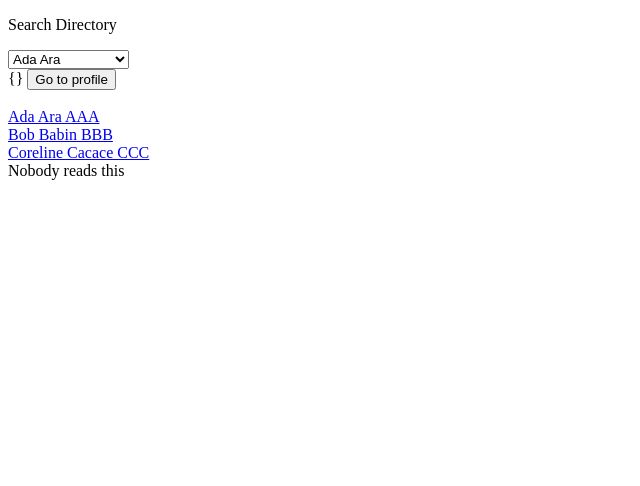
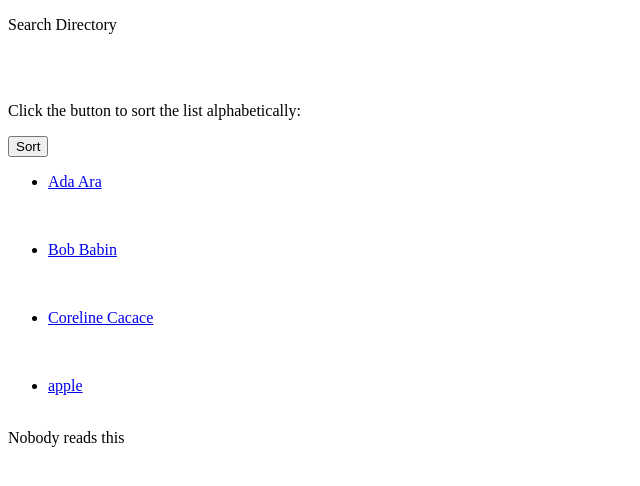
Before and after one commit to IsaacYao20036/DT_photoboard, a Flask app: page /search in a window 1280 px wide. Shown: the part 130-616 px from the top of the page, without its empty margins (0-640 px from the left). Run offline with Flask 3, Linux system fonts and the light colour scheme.

Commit message:
working on sorting and filter for search pg

```diff
--- /dev/null
+++ b/app/static/js/search.js
@@ -0,0 +1,60 @@
+// Search List code from W3Schools
+
+// function myFunction() {
+//     // Declare variables
+//     var input, filter, ul, li, a, i, txtValue;
+//     input = document.getElementById('myInput');
+//     filter = input.value.toUpperCase();
+//     ul = document.getElementById("myUL");
+//     li = ul.getElementsByTagName('li');
+
+//     // Loop through all list items, and hide those who don't match the search query
+//     for (i = 0; i < li.length; i++) {
+//         a = li[i].getElementsByTagName("a")[0];
+//         txtValue = a.textContent || a.innerText;
+//         if (txtValue.toUpperCase().indexOf(filter) > -1) {
+//             li[i].style.display = ""
+//             alert(1);
+//         } else {
+//             li[i].style.display = "none"
+//             alert(0)
+//         }
+//     }
+// }
+
+
+// Sort List code from W3Schools
+
+function sortList() {
+    var list, i, switching, b, shouldSwitch;
+    list = document.getElementById("id01");
+    switching = true;
+    /* Make a loop that will continue until
+    no switching has been done: */
+    while (switching) {
+        // Start by saying: no switching is done:
+        switching = false;
+        // b = list.getElementsByClassName("profileLinksText");
+        b = list.getElementsByClassName("profileLinksText");
+        // Loop through all list items:
+        for (i = 0; i < (b.length - 1); i++) {
+            // Start by saying there should be no switching:
+            shouldSwitch = false;
+            /* Check if the next item should
+            switch place with the current item: */
+            if (b[i].innerHTML.toLowerCase() > b[i + 1].innerHTML.toLowerCase()) {
+                /* If next item is alphabetically lower than current item,
+                mark as a switch and break the loop: */
+                shouldSwitch = true;
+
+                break;
+            }
+        }
+        if (shouldSwitch) {
+            /* If a switch has been marked, make the switch
+            and mark the switch as done: */
+            b[i].parentNode.insertBefore(b[i + 1], b[i]);
+            switching = true;
+        }
+    }
+}
--- a/app/templates/search.html
+++ b/app/templates/search.html
@@ -5,20 +5,73 @@
 
 <!-- Learning how to use WTForms -->
 <!-- This form will likely be removed or reworked -->
-<form method="POST" enctype="multipart/form-data">
+<!-- <form method="POST" enctype="multipart/form-data">
     {{ form.csrf_token }}
     {{ form.staffmembers }}<br>{{ form.errors }}
     <input type="submit" value="Go to profile">
-</form>
+</form> -->
 
 <br>
 
+<!-- Trying dropdown -->
+<!-- <form>
+    <label for="label">Sort by:</label>
+    <select name="sort">
+        <option value="First name">First name</option>
+        <option value="Last name">Last name</option>
+        <option value="Faculty">Faculty</option>
+        <option value="Department">Department</option>
+    </select>
+    <input type="submit" id="myInput" onclick="myFunction()" value="foo">
+</form> -->
+
+<br>
+
+<p>Click the button to sort the list alphabetically:</p>
+<button onclick="sortList()">Sort</button>
+<ul id="id01">
     {% for staffmember in staffmembers %}
+        <li>
+            <a href="/profile/{{ staffmember.code }}">
+                <p class="profileLinksText">{{ staffmember }}</p>
+            </a>
+        </li>
+        <br>
+    {% endfor %}
+   <li>
+        <a href="#">
+            <p class="profileLinksText">apple</p>
+        </a>
+    </li>
+</ul>
+
+<!-- <p>Click the button to sort the list alphabetically:</p>
+<button onclick="sortList()">Sort</button>
+<ul id="id01">
+    <li>Oslo</li>
+    <li>Stockholm</li>
+    <li>Helsinki</li>
+    <li>Berlin</li>
+    <li>Rome</li>
+    <li>Madrid</li>
+</ul> -->
+
+<br>
+
+<!-- Search List code from W3Schools -->
+<!-- <input type="text" id="myInput" onkeyup="myFunction()" placeholder="Search for names..">
+
+<ul id="myUL">
+    {% for staffmember in staffmembers %}
+        <li>
             <a href="/profile/{{ staffmember.code }}">
                 {{ staffmember }}
-        {{ staffmember.code }}
             </a>
-    <br>
+        </li>
     {% endfor %}
+    <li><a>apple</a></li>
+</ul> -->
+
+<script src="{{url_for('static', filename='/js/search.js')}}"></script>
 
 {% endblock %}
```
Also changed, not shown: app/static/css/style.css (indentation only). Lines whose indentation alone changed are shown as unchanged.
